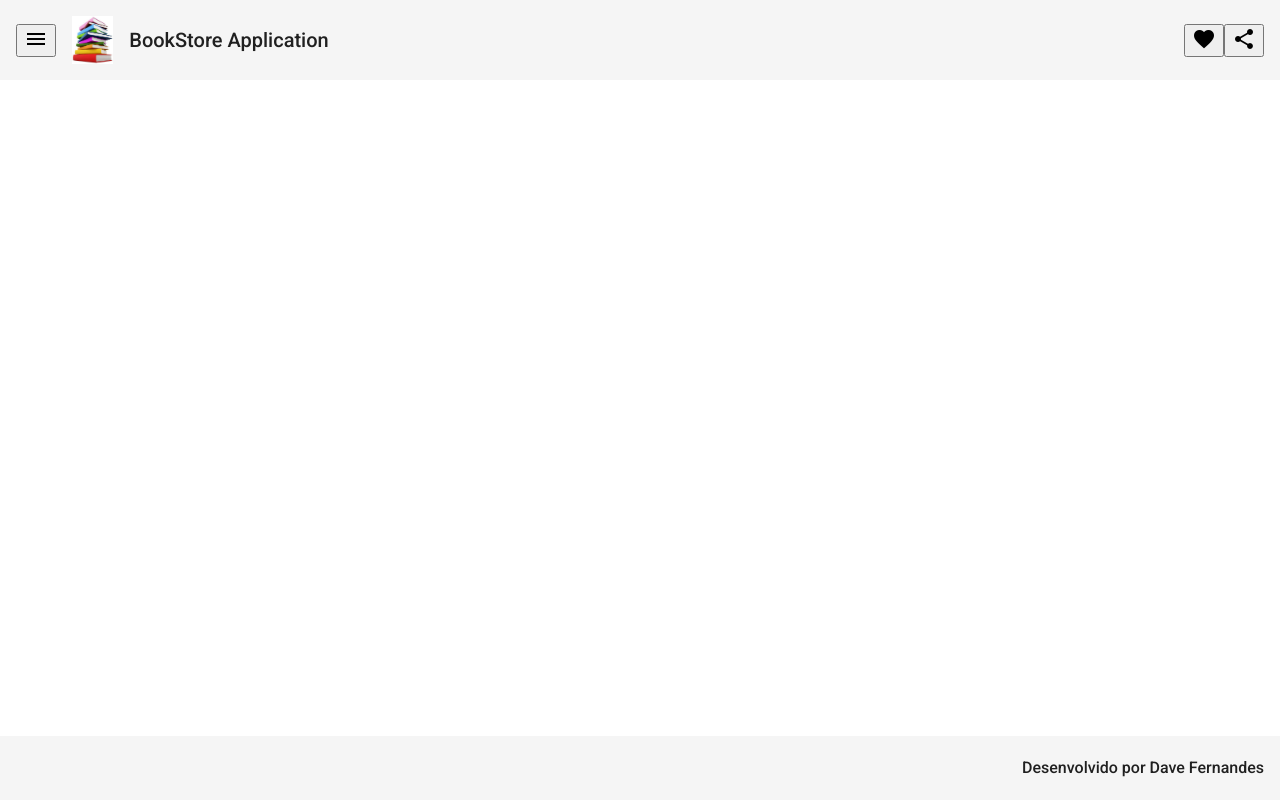
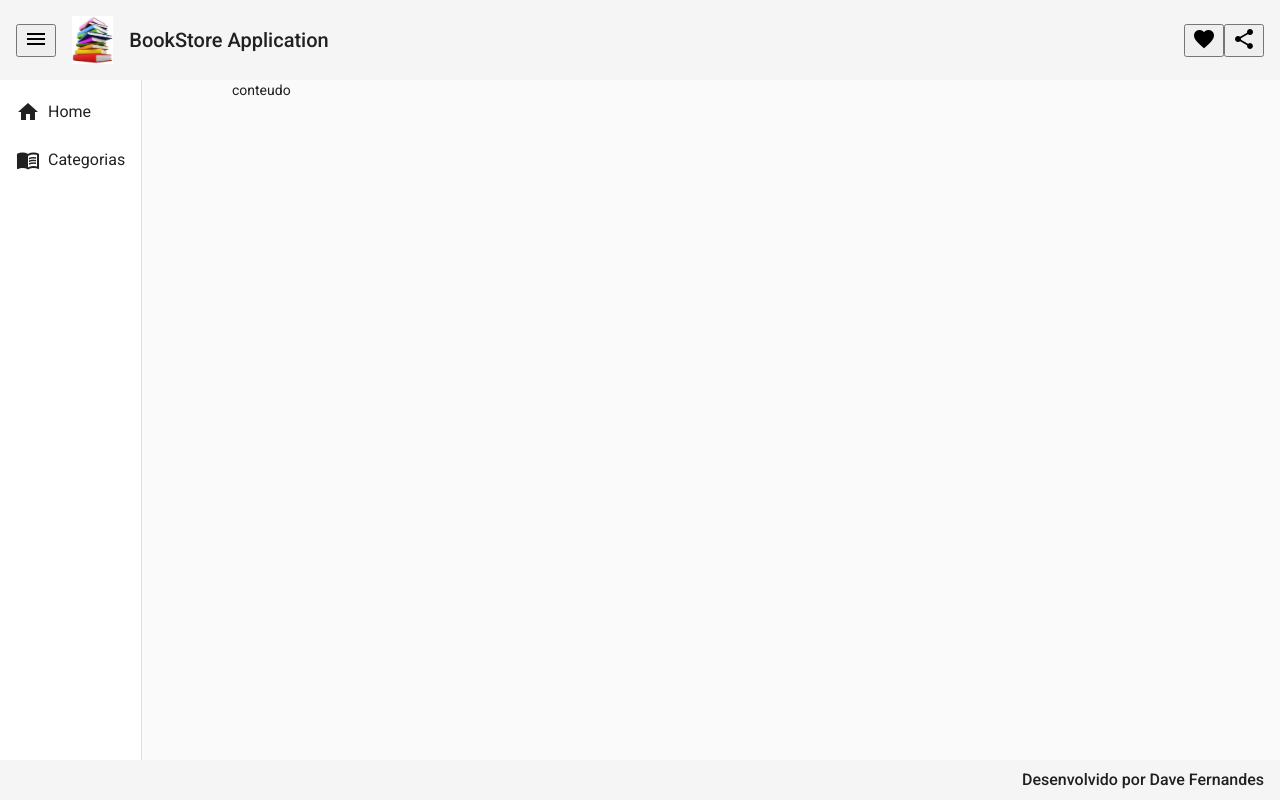
Before and after one commit to consubr/bookstore-front, an Angular app: page / in a window 1280 px wide. Built offline with nearby package versions, Linux system fonts and the light colour scheme.

Commit message:
angular nav criados

```diff
--- a/src/app/app.component.html
+++ b/src/app/app.component.html
@@ -1,2 +1,3 @@
 <app-header></app-header>
+<app-nav></app-nav>
 <app-footer></app-footer>
--- a/src/app/components/template/footer/footer.component.css
+++ b/src/app/components/template/footer/footer.component.css
@@ -3,4 +3,5 @@
 bottom: 0;
 justify-content: flex-end;
 font-size: 1rem;
+height: 5%;
 }
--- /dev/null
+++ b/src/app/components/template/nav/nav.component.css
@@ -0,0 +1,7 @@
+.container {
+    height: 85%;
+}
+
+i {
+    padding-right: 0.5rem;
+}
--- /dev/null
+++ b/src/app/components/template/nav/nav.component.html
@@ -0,0 +1,21 @@
+<mat-sidenav-container class="container">
+    <mat-sidenav mode="side" opened>
+        <mat-nav-list>
+            <a mat-list-item>
+                <i class="material-icons">home</i>
+                Home
+            </a>
+
+            <a mat-list-item>
+                <i class="material-icons">menu_book</i>
+                Categorias
+            </a>
+
+        </mat-nav-list>
+    </mat-sidenav>
+
+    <mat-sidenav-content>
+        conteudo
+    </mat-sidenav-content>
+
+</mat-sidenav-container>
--- /dev/null
+++ b/src/app/components/template/nav/nav.component.ts
@@ -0,0 +1,15 @@
+import { Component, OnInit } from '@angular/core';
+
+@Component({
+  selector: 'app-nav',
+  templateUrl: './nav.component.html',
+  styleUrls: ['./nav.component.css']
+})
+export class NavComponent implements OnInit {
+
+  constructor() { }
+
+  ngOnInit(): void {
+  }
+
+}
```
Also changed, not shown: src/app/app.module.ts (+10 -5 lines).
